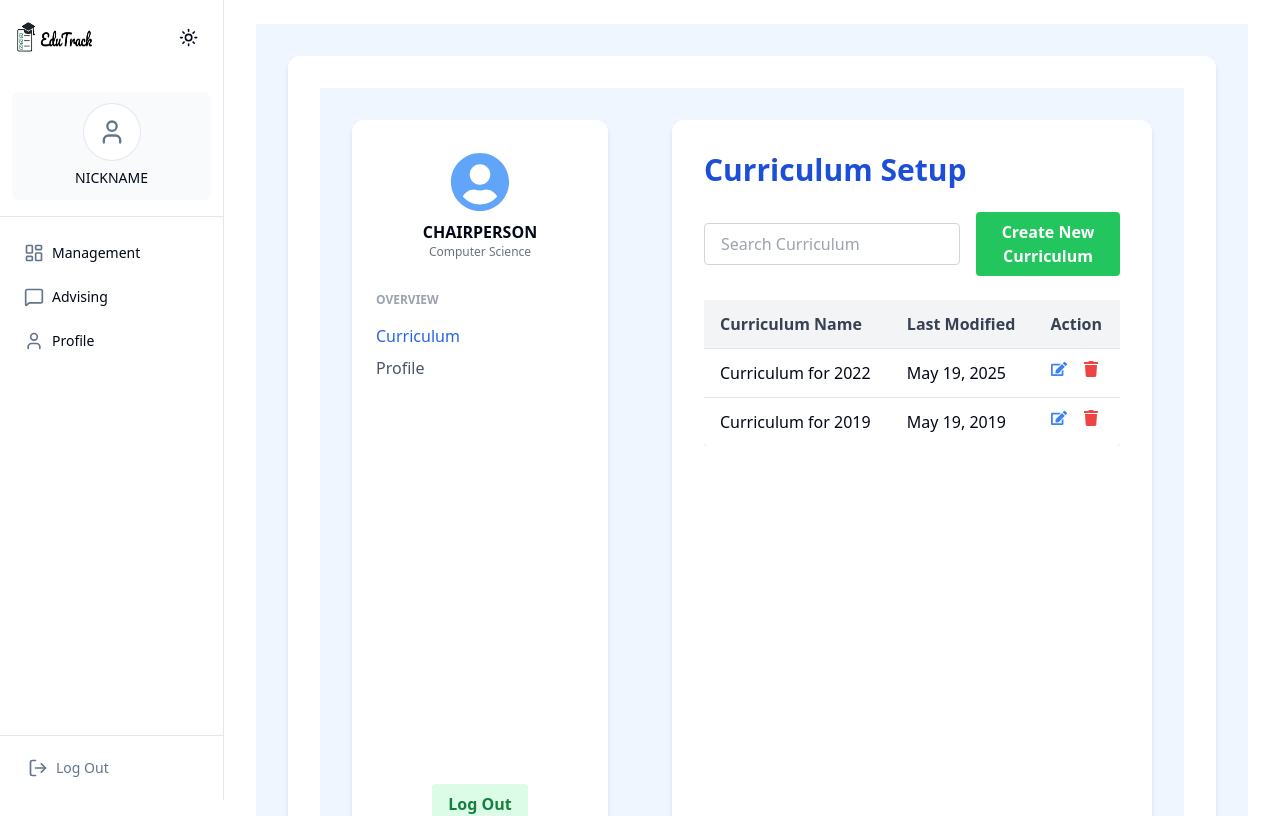
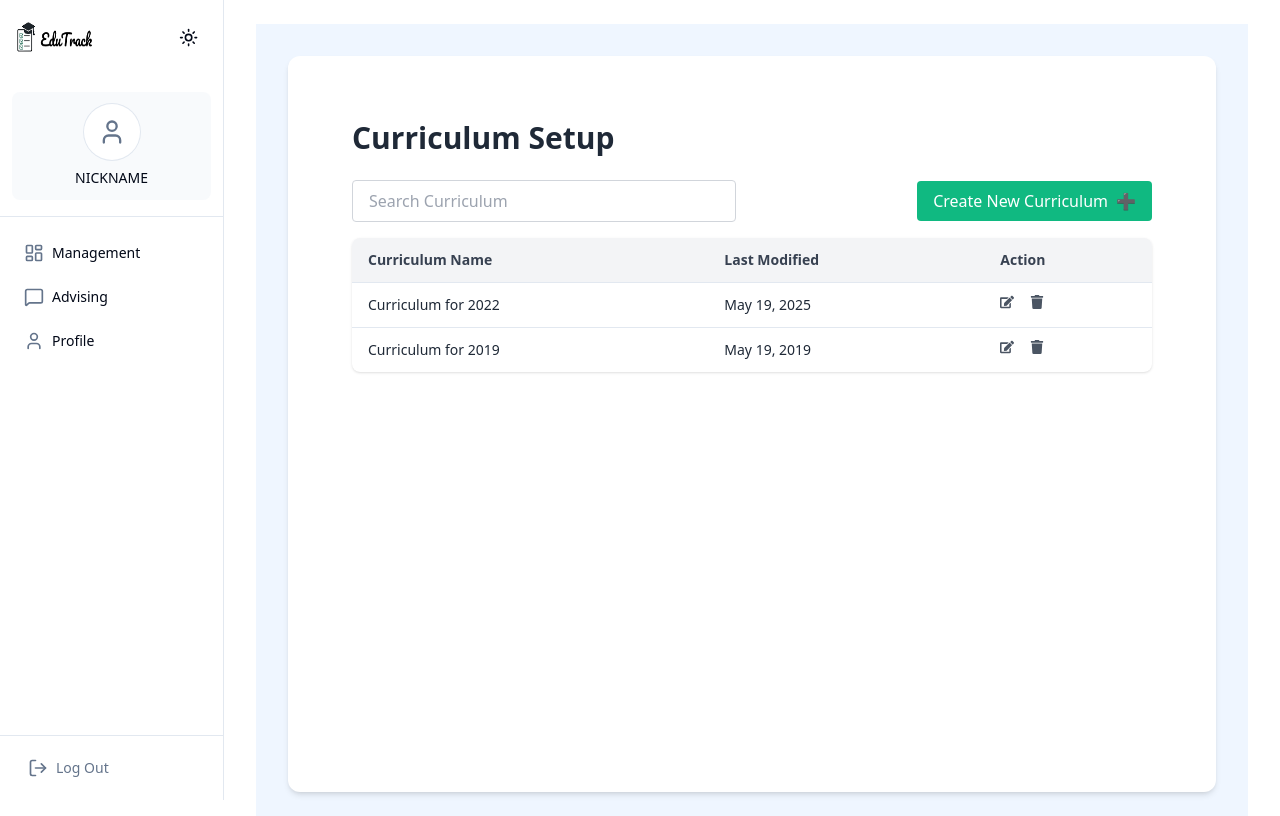
Before and after one commit to SomavateyHeng7/course-audit, a Next.js app: page /chairperson in a window 1280 px wide. Shown: the top 816 px of the page. Built offline with nearby package versions, Linux system fonts and the light colour scheme.

Commit message:
fix chairperson page

```diff
--- a/src/app/components/shared/CurriculumSetup.tsx
+++ b/src/app/components/shared/CurriculumSetup.tsx
@@ -1,15 +1,9 @@
 import React, { useState } from 'react';
-import { FaUserCircle, FaEdit, FaTrash } from 'react-icons/fa';
+import { FaEdit, FaTrash } from 'react-icons/fa';
 
 const curriculumData = [
-  {
-    name: 'Curriculum for 2022',
-    lastModified: 'May 19, 2025',
-  },
-  {
-    name: 'Curriculum for 2019',
-    lastModified: 'May 19, 2019',
-  },
+  { name: 'Curriculum for 2022', lastModified: 'May 19, 2025' },
+  { name: 'Curriculum for 2019', lastModified: 'May 19, 2019' },
 ];
 
 const CurriculumSetup: React.FC = () => {
@@ -20,58 +14,44 @@ const CurriculumSetup: React.FC = () => {
   );
 
   return (
-    <div className="flex min-h-screen bg-blue-50">
-      {/* Sidebar */}
-      <aside className="w-64 bg-white rounded-xl shadow-md m-8 flex flex-col items-center py-8">
-        <div className="flex flex-col items-center mb-8">
-          <FaUserCircle className="text-6xl text-blue-400 mb-2" />
-          <div className="text-center">
-            <div className="font-bold">CHAIRPERSON</div>
-            <div className="text-xs text-gray-500">Computer Science</div>
-          </div>
-        </div>
-        <nav className="w-full px-6 mb-8">
-          <div className="mb-4 text-xs text-gray-400 font-semibold">OVERVIEW</div>
-          <ul className="space-y-2">
-            <li className="font-medium text-blue-600">Curriculum</li>
-            <li className="text-gray-600">Profile</li>
-          </ul>
-        </nav>
-        <button className="mt-auto bg-green-100 text-green-700 px-4 py-2 rounded font-semibold hover:bg-green-200">Log Out</button>
-      </aside>
+    <div className="flex flex-col flex-1 p-8">
+      <h1 className="text-3xl font-bold text-gray-800 mb-6">Curriculum Setup</h1>
 
-      {/* Main Content */}
-      <main className="flex-1 flex flex-col m-8 bg-white rounded-xl shadow-md p-8">
-        <h1 className="text-3xl font-bold text-blue-700 mb-6">Curriculum Setup</h1>
-        <div className="flex items-center mb-6">
+      <div className="flex justify-between items-center mb-4">
+        <div className="relative w-1/2 max-w-sm">
           <input
             type="text"
             placeholder="Search Curriculum"
             value={search}
             onChange={(e) => setSearch(e.target.value)}
-            className="border border-gray-300 rounded px-4 py-2 mr-4 w-64 focus:outline-none focus:ring-2 focus:ring-blue-200"
+            className="w-full border border-gray-300 rounded px-4 py-2 focus:outline-none focus:ring-2 focus:ring-blue-200"
           />
-          <button className="bg-green-500 text-white px-4 py-2 rounded font-semibold hover:bg-green-600">Create New Curriculum</button>
         </div>
-        <div className="overflow-x-auto">
-          <table className="min-w-full bg-white rounded shadow">
-            <thead>
-              <tr className="bg-gray-100 text-gray-700 text-left">
-                <th className="py-3 px-4 font-semibold">Curriculum Name</th>
-                <th className="py-3 px-4 font-semibold">Last Modified</th>
-                <th className="py-3 px-4 font-semibold">Action</th>
+        <button className="bg-emerald-500 text-white px-4 py-2 rounded hover:bg-emerald-600 flex items-center space-x-2">
+          <span>Create New Curriculum</span>
+          <span>➕</span>
+        </button>
+      </div>
+
+      <div className="bg-white shadow rounded-lg overflow-hidden">
+        <table className="min-w-full text-sm text-gray-800">
+          <thead className="bg-gray-100 text-gray-700">
+            <tr>
+              <th className="text-left py-3 px-4 font-semibold">Curriculum Name</th>
+              <th className="text-left py-3 px-4 font-semibold">Last Modified</th>
+              <th className="text-left py-3 px-4 font-semibold">Action</th>
             </tr>
           </thead>
           <tbody>
             {filteredData.map((item, idx) => (
-                <tr key={idx} className="border-t hover:bg-blue-50">
+              <tr key={idx} className="border-t hover:bg-gray-50">
                 <td className="py-3 px-4">{item.name}</td>
                 <td className="py-3 px-4">{item.lastModified}</td>
                 <td className="py-3 px-4 flex space-x-4">
-                    <button className="text-blue-500 hover:text-blue-700" title="Edit">
+                  <button className="text-gray-600 hover:text-blue-500" title="Edit">
                     <FaEdit />
                   </button>
-                    <button className="text-red-500 hover:text-red-700" title="Delete">
+                  <button className="text-gray-600 hover:text-red-500" title="Delete">
                     <FaTrash />
                   </button>
                 </td>
@@ -79,13 +59,14 @@ const CurriculumSetup: React.FC = () => {
             ))}
             {filteredData.length === 0 && (
               <tr>
-                  <td colSpan={3} className="py-6 text-center text-gray-400">No curriculums found.</td>
+                <td colSpan={3} className="py-6 text-center text-gray-400">
+                  No curriculums found.
+                </td>
               </tr>
             )}
           </tbody>
         </table>
       </div>
-      </main>
     </div>
   );
 };
```
Lines whose indentation alone changed are shown as unchanged.
